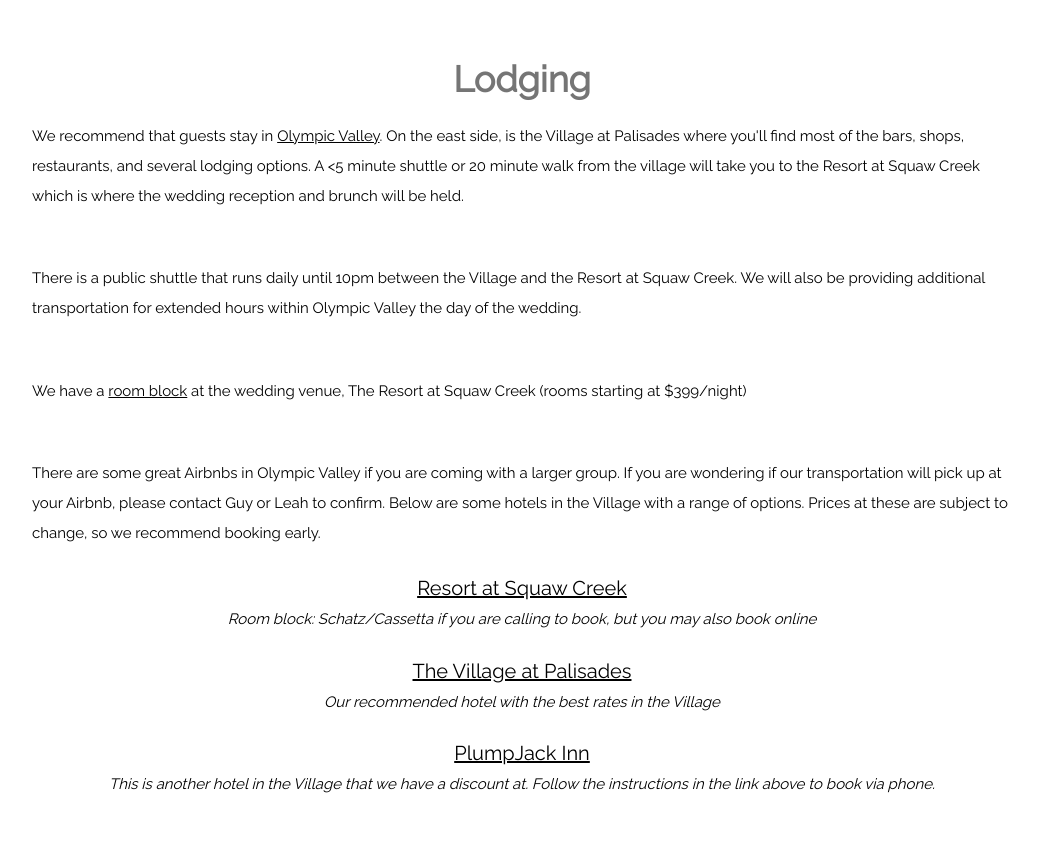
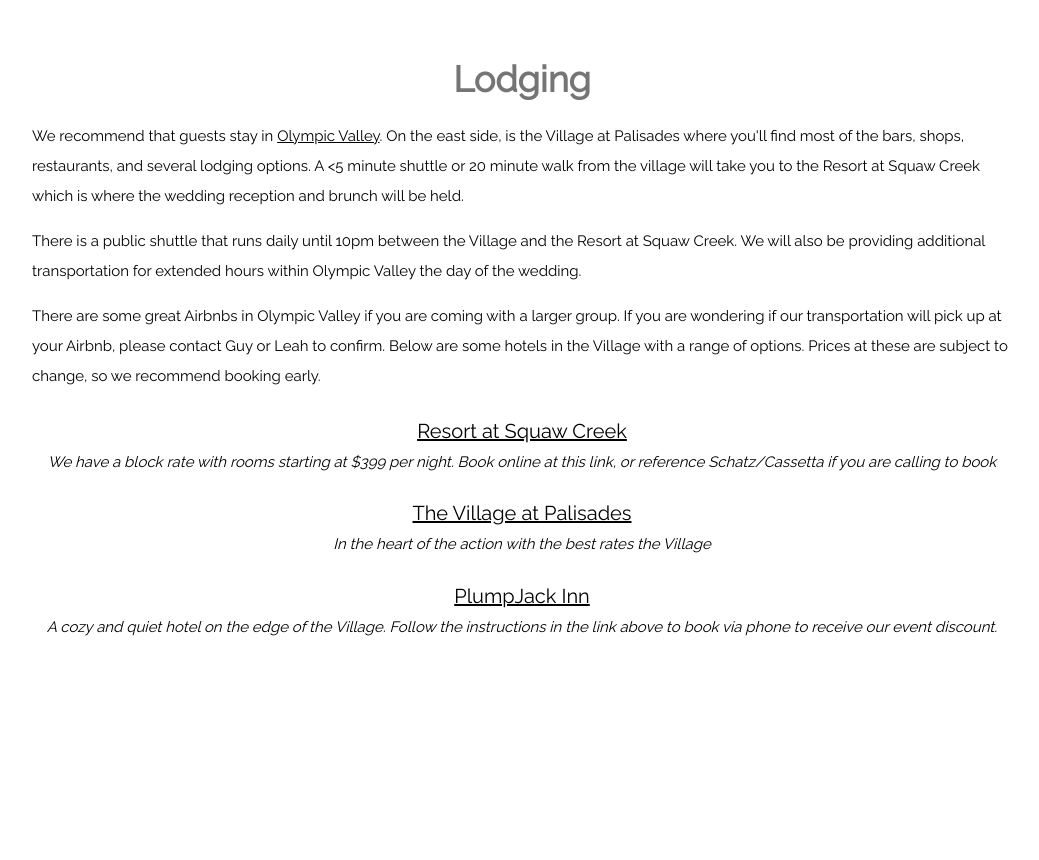
Before and after one commit to guyman575/guyandleah, a Flask app: page /travel in a window 1280 px wide. Shown: the part 518-1378 px from the top of the page, without its empty margins (118-1157 px from the left). After the commit the page ends 1154 px from the top, so only its background shows below. Run offline with Flask 2, Linux system fonts and the light colour scheme.

Commit message:
travel wording tweaks

```diff
--- a/templates/travel.html
+++ b/templates/travel.html
@@ -27,17 +27,16 @@
     <div class="w3-content">
       <h1 class="w3-center w3-text-grey"><b>Lodging</b></h1>
       <div class="left-text">
-        <p>We recommend that guests stay in <a href="https://www.google.com/maps/place/Olympic+Valley,+CA+96146/@39.1974275,-120.2363684,15.19z/data=!4m5!3m4!1s0x809bd9eb8ed78e61:0x84b9b4fc9269314f!8m2!3d39.1969804!4d-120.2357055">Olympic Valley</a>. On the east side, is the Village at Palisades where you'll find most of the bars, shops, restaurants, and several lodging options. A <5 minute shuttle or 20 minute walk from the village will take you to the Resort at Squaw Creek which is where the wedding reception and brunch will be held.</p></br>
-        <p>There is a public shuttle that runs daily until 10pm between the Village and the Resort at Squaw Creek. We will also be providing additional transportation for extended hours within Olympic Valley the day of the wedding.</p></br>
-        <p>We have a <a href="https://www.hyatt.com/en-US/group-booking/RNODH/G-R0MZ">room block</a> at the wedding venue, The Resort at Squaw Creek (rooms starting at $399/night)</p></br>
+        <p>We recommend that guests stay in <a href="https://www.google.com/maps/place/Olympic+Valley,+CA+96146/@39.1974275,-120.2363684,15.19z/data=!4m5!3m4!1s0x809bd9eb8ed78e61:0x84b9b4fc9269314f!8m2!3d39.1969804!4d-120.2357055">Olympic Valley</a>. On the east side, is the Village at Palisades where you'll find most of the bars, shops, restaurants, and several lodging options. A <5 minute shuttle or 20 minute walk from the village will take you to the Resort at Squaw Creek which is where the wedding reception and brunch will be held.</p>
+        <p>There is a public shuttle that runs daily until 10pm between the Village and the Resort at Squaw Creek. We will also be providing additional transportation for extended hours within Olympic Valley the day of the wedding.</p>
         <p>There are some great Airbnbs in Olympic Valley if you are coming with a larger group. If you are wondering if our transportation will pick up at your Airbnb, please contact Guy or Leah to confirm. Below are some hotels in the Village with a range of options. Prices at these are subject to change, so we recommend booking early. </p>
         <div class="standard-text">
           <p class="hotel-name"><a href="https://www.hyatt.com/en-US/group-booking/RNODH/G-R0MZ">Resort at Squaw Creek</a></p>
-          <i>Room block: Schatz/Cassetta if you are calling to book, but you may also book online</i>
+          <i>We have a block rate with rooms starting at $399 per night. Book online at this link, or reference Schatz/Cassetta if you are calling to book </i>
           <p class="hotel-name"><a href="https://www.palisadestahoe.com/plan-your-visit/lodging">The Village at Palisades<a></p>
-          <i>Our recommended hotel with the best rates in the Village</i>
+          <i>In the heart of the action with the best rates the Village</i>
           <p class="hotel-name"><a href="{{ url_for('static', filename='docs/plumpjack.pdf') }}">PlumpJack Inn<a></p>
-          <i>This is another hotel in the Village that we have a discount at. Follow the instructions in the link above to book via phone.</i>
+          <i>A cozy and quiet hotel on the edge of the Village. Follow the instructions in the link above to book via phone to receive our event discount.</i>
         </div>
       </div>
     </div>
```
